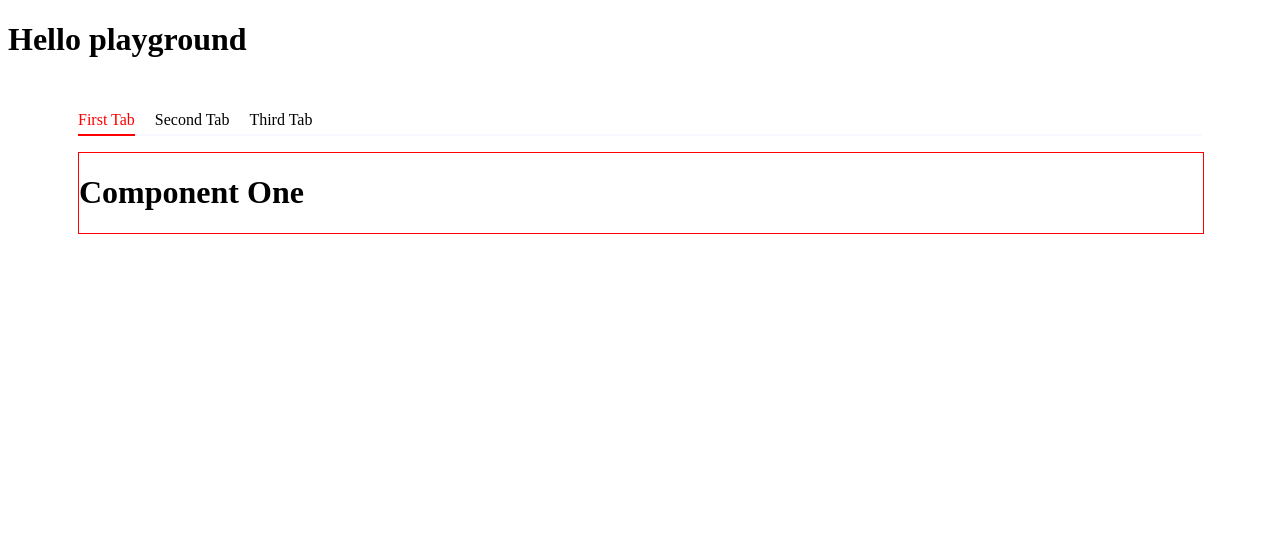
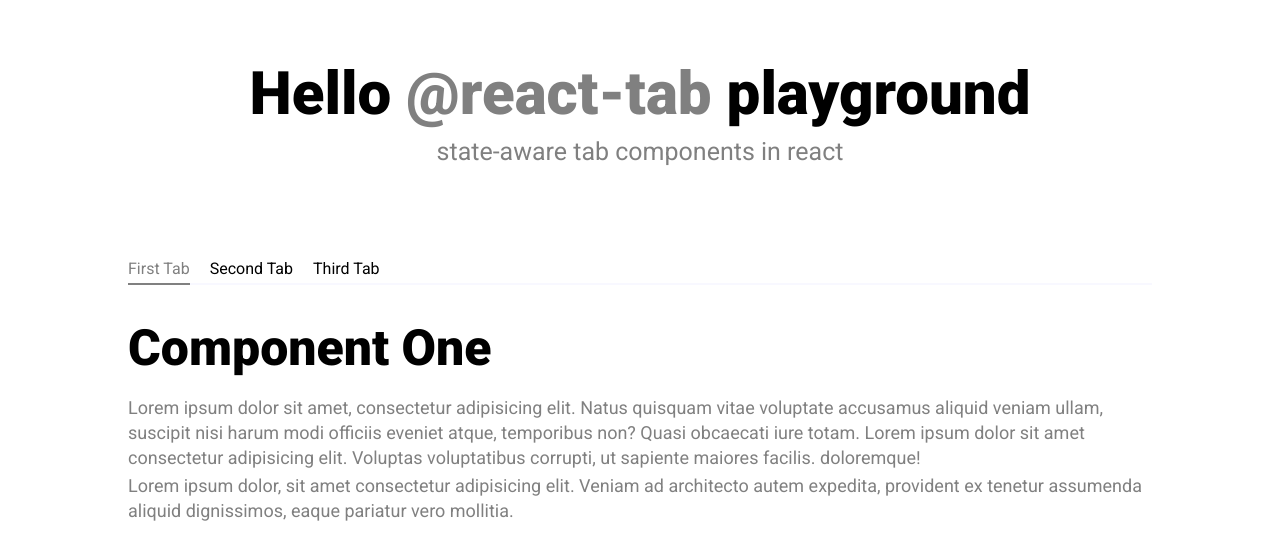
Before and after one commit to kaf-lamed-beyt/react-tab, a Next.js app: page / in a window 1280 px wide. Shown: the top 560 px of the page. Built offline with nearby package versions, Linux system fonts and the light colour scheme.

Commit message:
feat: react-tab landing page

```diff
--- /dev/null
+++ b/data.tsx
@@ -0,0 +1,38 @@
+import React from "react";
+
+const Component = ({ text }) => {
+  return (
+    <div>
+      <h1 className="title">{text}</h1>
+
+      <p>
+        Lorem ipsum dolor sit amet, consectetur adipisicing elit. Natus quisquam
+        vitae voluptate accusamus aliquid veniam ullam, suscipit nisi harum modi
+        officiis eveniet atque, temporibus non? Quasi obcaecati iure totam.
+        Lorem ipsum dolor sit amet consectetur adipisicing elit. Voluptas
+        voluptatibus corrupti, ut sapiente maiores facilis. doloremque!
+      </p>
+
+      <p>
+        Lorem ipsum dolor, sit amet consectetur adipisicing elit. Veniam ad
+        architecto autem expedita, provident ex tenetur assumenda aliquid
+        dignissimos, eaque pariatur vero mollitia.
+      </p>
+    </div>
+  );
+};
+
+export const data = [
+  {
+    name: "first tab",
+    component: <Component text="Component One" />,
+  },
+  {
+    name: "second tab",
+    component: <Component text="Component Two" />,
+  },
+  {
+    name: "third tab",
+    component: <Component text="Component Three" />,
+  },
+];
--- a/packages/react-tab/components/style/content.styled.ts
+++ b/packages/react-tab/components/style/content.styled.ts
@@ -1,7 +1,6 @@
 import styled from "styled-components";
 
 export const Container = styled.div`
-  border: 1px solid red;
   width: 100%;
   height: 100%;
 `;
--- a/pages/_app.tsx
+++ b/pages/_app.tsx
@@ -1,5 +1,11 @@
 import React from "react";
 import Head from "next/head";
+import { Roboto, Inter } from "next/font/google";
+
+const roboto = Roboto({
+  subsets: ["latin"],
+  weight: ["400", "500", "700", "900"],
+});
 
 export default function App({ Component, pageProps }) {
   return (
@@ -7,7 +13,9 @@ export default function App({ Component, pageProps }) {
       <Head>
         <title>react-tab</title>
       </Head>
-      <Component {...pageProps} />
+      <main className={roboto.className}>
+        <Component {...pageProps} />
+      </main>
     </>
   );
 }
--- a/pages/index.tsx
+++ b/pages/index.tsx
@@ -1,39 +1,60 @@
 import React from "react";
-import { Tab } from "../packages/";
-
+import { data } from "../data";
+import { Tab } from "../packages";
 import styled from "styled-components";
 
 const PlaygroundWrapper = styled.main`
-  padding: 10px 70px;
+  padding: 10px 120px;
+
+  .playground-main {
+    text-align: center;
+
+    h1 {
+      font-weight: 900;
+      font-size: 60px;
+      margin-bottom: 80px;
+    }
+
+    span {
+      color: gray;
+    }
+
+    p {
+      margin-top: -70px;
+      margin-bottom: 90px;
+      font-size: 25px;
+    }
+  }
+
+  .title {
+    font-weight: 900;
+    font-size: 50px;
+  }
+
+  p {
+    margin-top: -15px;
+    color: gray;
+    font-size: 18px;
+    line-height: 25px;
+  }
 
   @media only screen and (min-width: 0px) and (max-width: 992px) {
     padding: 0;
   }
 `;
 
-const Component = ({ text }) => <h1>{text}</h1>;
-
-const data = [
-  {
-    name: "first tab",
-    component: <Component text="Component One" />,
-  },
-  {
-    name: "second tab",
-    component: <Component text="Component Two" />,
-  },
-  {
-    name: "third tab",
-    component: <Component text="Component Three" />,
-  },
-];
-
 export default function PlayGround() {
   return (
     <>
-      <h1>Hello playground</h1>
       <PlaygroundWrapper>
-        <Tab tabItems={data} />
+        <div className="playground-main">
+          <h1>
+            Hello <span>@react-tab</span> playground
+          </h1>
+          <p>state-aware tab components in react</p>
+        </div>
+
+        <Tab tabItems={data} theme="gray" />
       </PlaygroundWrapper>
     </>
   );
```
